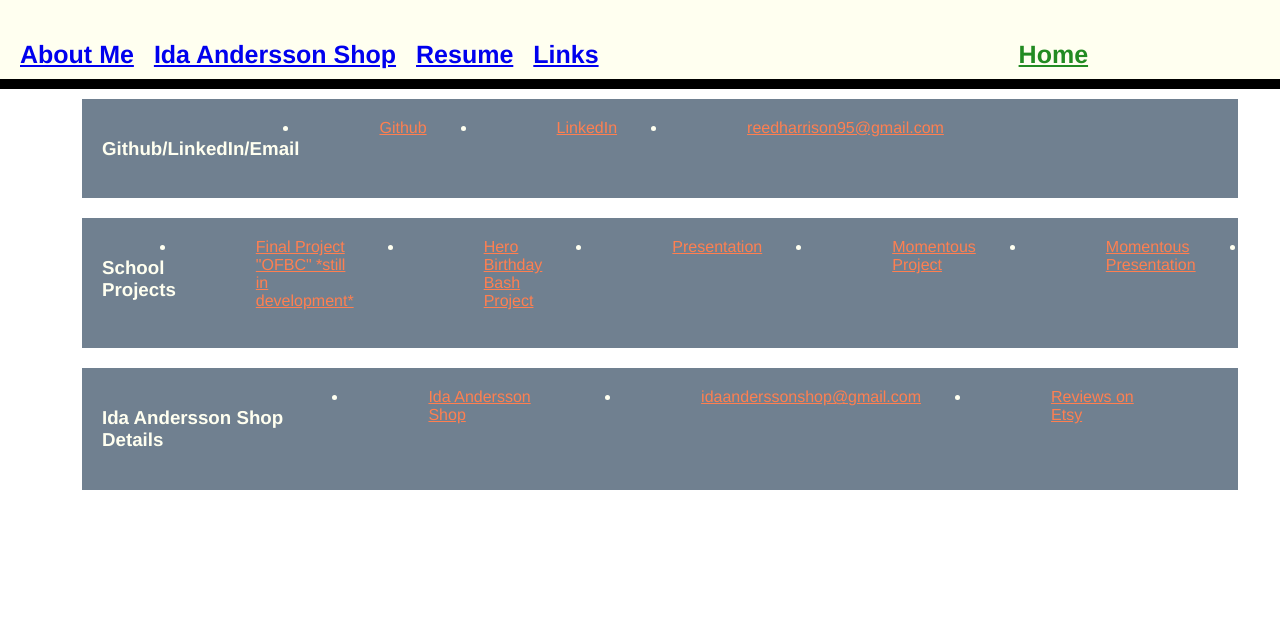
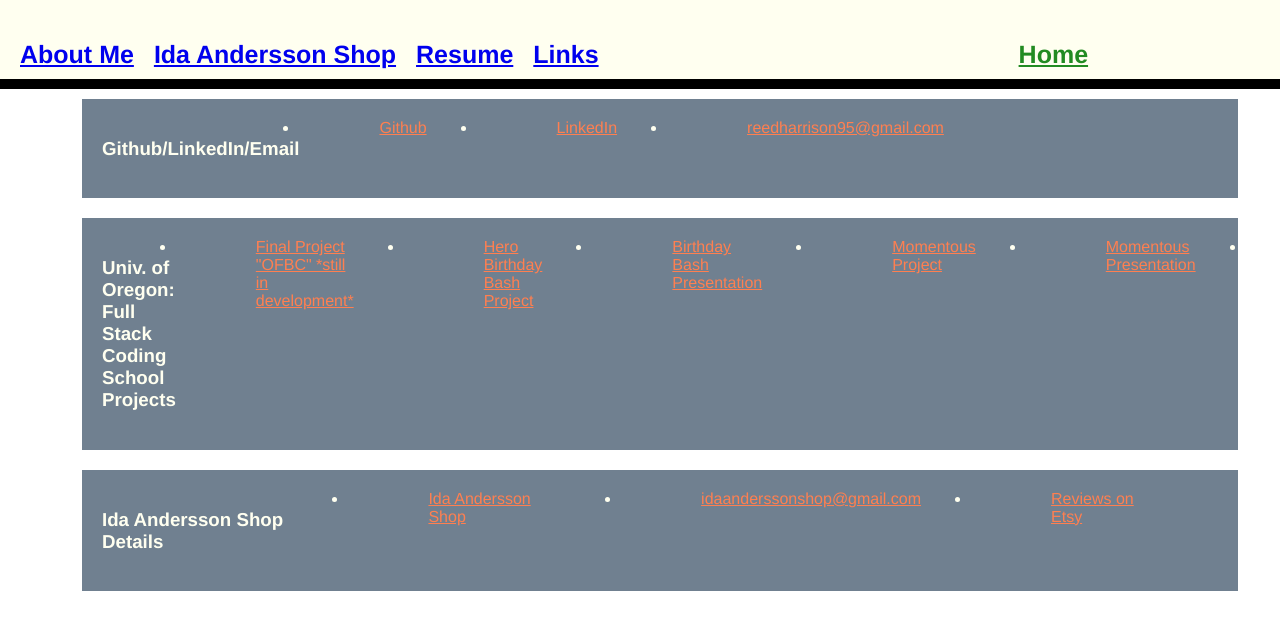
Before and after one commit to HGreedo/nuReactPortfolio, a React (Create React App) app: page /pages/ThirdPtyLinks in a window 1280 px wide. Shown: the top 630 px of the page. Built offline with nearby package versions, Linux system fonts and the light colour scheme.

Commit message:
commit on 'main'

```diff
--- a/src/pages/ThirdPtyLinks.js
+++ b/src/pages/ThirdPtyLinks.js
@@ -18,7 +18,7 @@ const ThirdPtyLinks = () => (
             </li>
         </div>
 
-<div className="container">  <h3> School Projects</h3>
+<div className="container">  <h3>Univ. of Oregon: Full Stack Coding School Projects</h3>
             <li className="link">
             <a className="atag" href="https://finalproject-ofbc.herokuapp.com/">Final Project "OFBC" *still in development*</a>
             </li>
@@ -28,7 +28,7 @@ const ThirdPtyLinks = () => (
             </li>
 
             <li className="link">
-            <a className="atag" href="https://docs.google.com/presentation/d/1YN1dKxGTsNWpa24_HdFn7iy1BhZx8Ref-P-BbM_Nm-k/edit?usp=sharing">Presentation</a>
+            <a className="atag" href="https://docs.google.com/presentation/d/1YN1dKxGTsNWpa24_HdFn7iy1BhZx8Ref-P-BbM_Nm-k/edit?usp=sharing">Birthday Bash Presentation</a>
             </li>
 
             <li className="link">
@@ -40,7 +40,7 @@ const ThirdPtyLinks = () => (
             </li>
 
             <li className="link">
-            <a className="atag" href="https://github.com/HGreedo?tab=repositories">University of Oregon Work Assignment Repositories</a>
+            <a className="atag" href="https://github.com/HGreedo?tab=repositories">Homework Assignment Repositories</a>
             </li>
 
             <li className="link">
```
